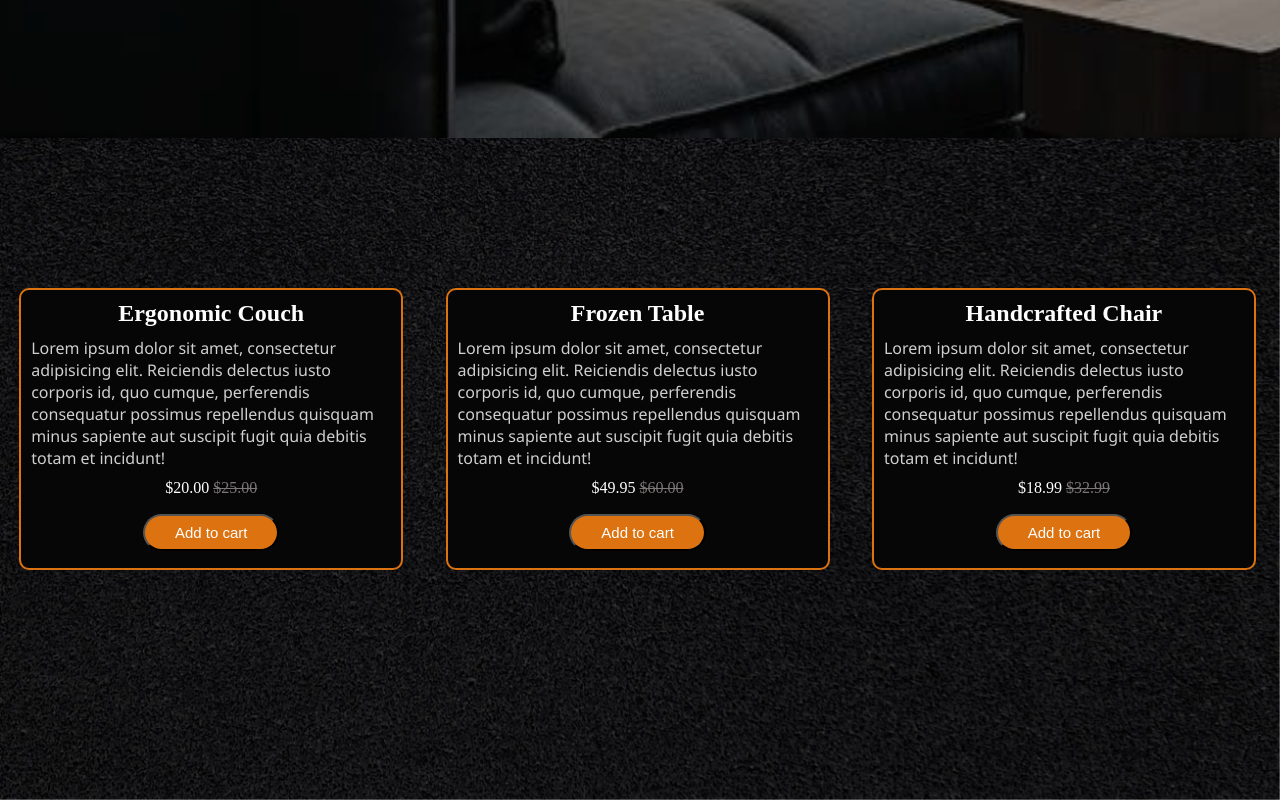
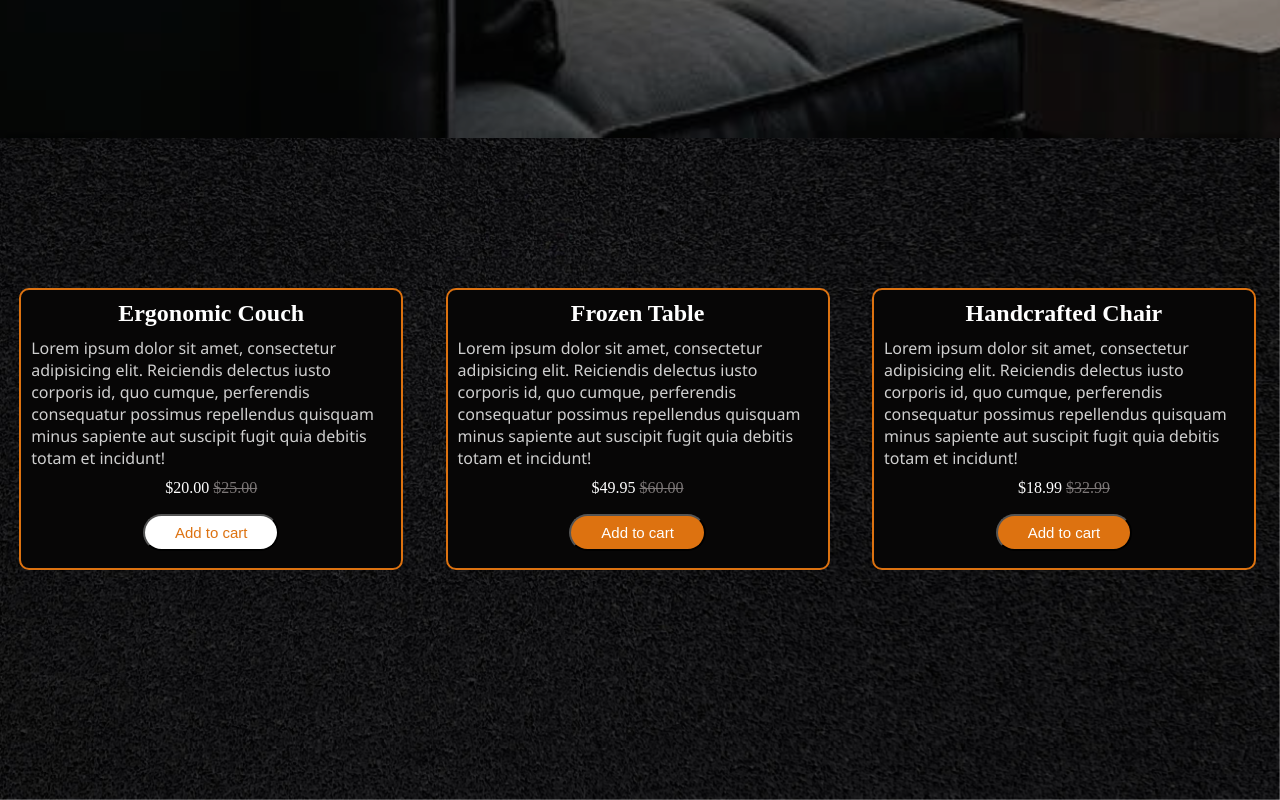
Before and after one commit to SHussain47/Furniture-Emporium, a plain HTML site: page index.html in a window 1280 px wide. In both pictures the pointer is over the button 211 px from the left and 1399 px from the top of the page. Shown: the part 867-1667 px from the top of the page. Drawn offline with Linux system fonts and the light colour scheme.

Commit message:
feat: added changes to button hover mechanics

```diff
--- a/index.css
+++ b/index.css
@@ -96,3 +96,9 @@ button {
   padding: 8px 30px 8px 30px;
   font-size: 15px;
 }
+
+button:hover {
+  cursor: pointer;
+  background-color: white;
+  color: #dd7210;
+}
```
